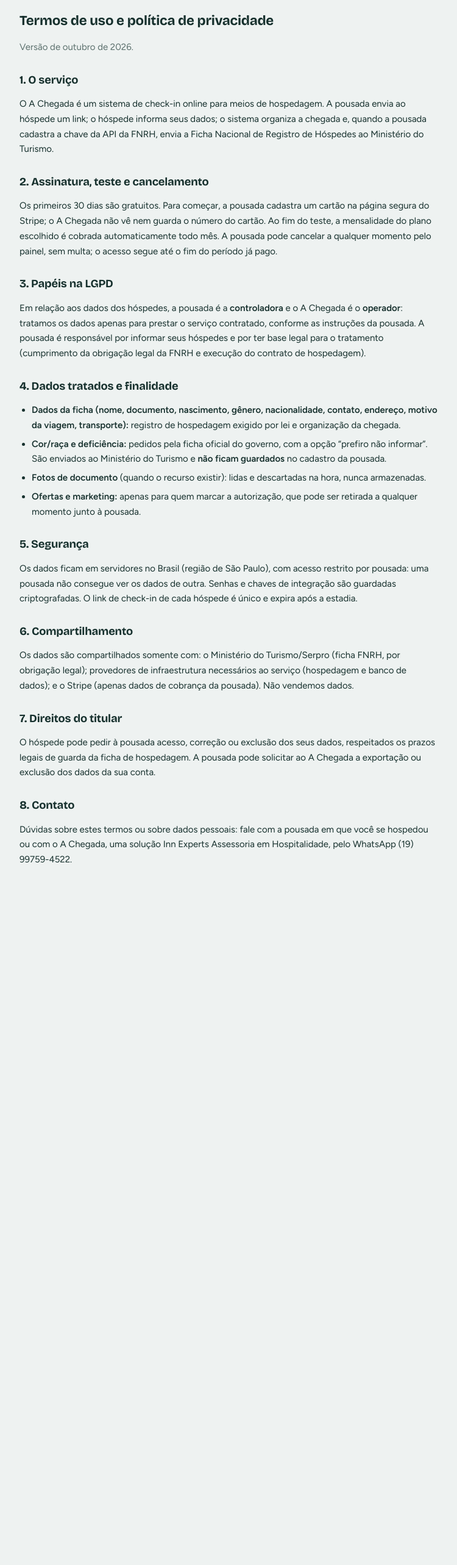
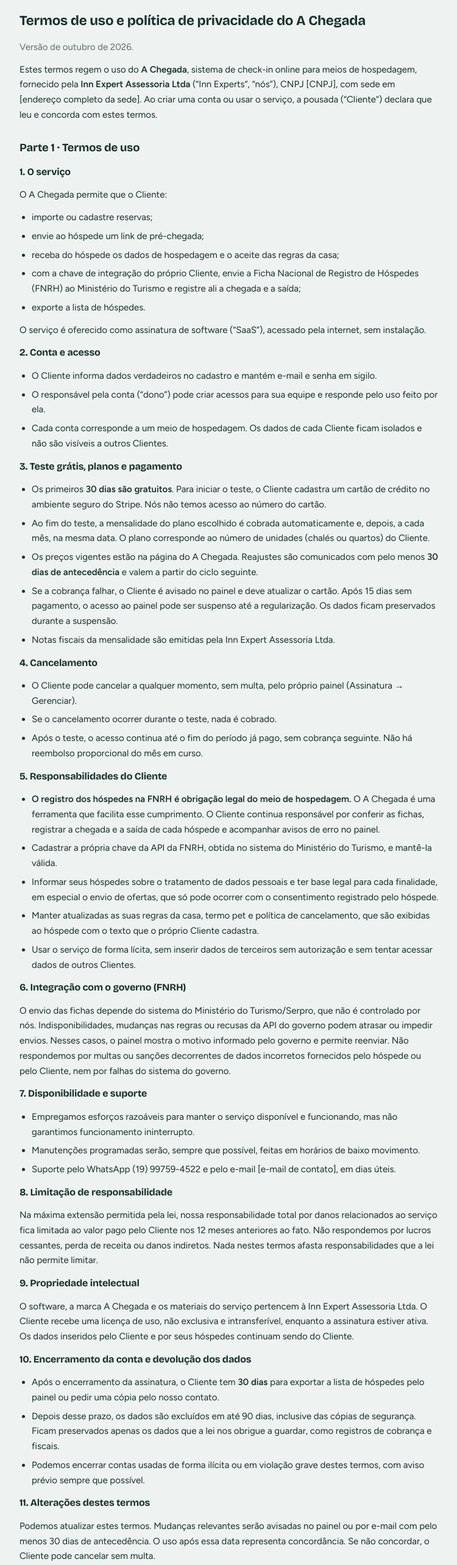
Before and after one commit to Marealarme/achegada, a Next.js app: page /termos in a window 1280 px wide. Shown: the top 2566 px of the page at 61% size, without its empty margins (264-1014 px from the left). Before the commit the page ends 1470 px from the top, so only its background shows below. Built offline with nearby package versions, Linux system fonts and the light colour scheme; no server answers.

Commit message:
Termos de uso e política de privacidade completos (Inn Expert, LGPD)
Co-Authored-By: Claude Opus 5.5 <noreply@anthropic.com>
Claude-Session: https://claude.ai/code/session_019BUNZHfX1A6WaNXV2RR96x

```diff
--- a/src/app/termos/page.tsx
+++ b/src/app/termos/page.tsx
@@ -1,41 +1,199 @@
 import type { Metadata } from "next";
 
-export const metadata: Metadata = { title: "Termos de uso e privacidade" };
+export const metadata: Metadata = { title: "Termos de uso e política de privacidade" };
+
+// Dados da empresa: complete os campos entre colchetes antes da primeira venda.
+const EMPRESA = "Inn Expert Assessoria Ltda";
+const MARCA = "Inn Experts";
+const CNPJ = "[CNPJ]";
+const ENDERECO = "[endereço completo da sede]";
+const EMAIL = "[e-mail de contato]";
+const WHATS = "(19) 99759-4522";
+const ENCARREGADO = "[nome do encarregado de dados]";
+const FORO = "[cidade/UF da sede]";
 
 export default function Termos() {
   return (
     <main className="wrap texto">
-      <h1>Termos de uso e política de privacidade</h1>
+      <h1>Termos de uso e política de privacidade do A Chegada</h1>
       <p className="muted">Versão de outubro de 2026.</p>
+      <p>
+        Estes termos regem o uso do <b>A Chegada</b>, sistema de check-in online para meios de hospedagem, fornecido pela{" "}
+        <b>{EMPRESA}</b> (“{MARCA}”, “nós”), CNPJ {CNPJ}, com sede em {ENDERECO}. Ao criar uma conta ou usar o serviço, a pousada
+        (“Cliente”) declara que leu e concorda com estes termos.
+      </p>
 
-      <h2>1. O serviço</h2>
-      <p>O A Chegada é um sistema de check-in online para meios de hospedagem. A pousada envia ao hóspede um link; o hóspede informa seus dados; o sistema organiza a chegada e, quando a pousada cadastra a chave da API da FNRH, envia a Ficha Nacional de Registro de Hóspedes ao Ministério do Turismo.</p>
+      <h2>Parte 1 · Termos de uso</h2>
 
-      <h2>2. Assinatura, teste e cancelamento</h2>
-      <p>Os primeiros 30 dias são gratuitos. Para começar, a pousada cadastra um cartão na página segura do Stripe; o A Chegada não vê nem guarda o número do cartão. Ao fim do teste, a mensalidade do plano escolhido é cobrada automaticamente todo mês. A pousada pode cancelar a qualquer momento pelo painel, sem multa; o acesso segue até o fim do período já pago.</p>
+      <h3>1. O serviço</h3>
+      <p>O A Chegada permite que o Cliente:</p>
+      <ul>
+        <li>importe ou cadastre reservas;</li>
+        <li>envie ao hóspede um link de pré-chegada;</li>
+        <li>receba do hóspede os dados de hospedagem e o aceite das regras da casa;</li>
+        <li>com a chave de integração do próprio Cliente, envie a Ficha Nacional de Registro de Hóspedes (FNRH) ao Ministério do Turismo e registre ali a chegada e a saída;</li>
+        <li>exporte a lista de hóspedes.</li>
+      </ul>
+      <p>O serviço é oferecido como assinatura de software (“SaaS”), acessado pela internet, sem instalação.</p>
 
-      <h2>3. Papéis na LGPD</h2>
-      <p>Em relação aos dados dos hóspedes, a pousada é a <b>controladora</b> e o A Chegada é o <b>operador</b>: tratamos os dados apenas para prestar o serviço contratado, conforme as instruções da pousada. A pousada é responsável por informar seus hóspedes e por ter base legal para o tratamento (cumprimento da obrigação legal da FNRH e execução do contrato de hospedagem).</p>
-
-      <h2>4. Dados tratados e finalidade</h2>
+      <h3>2. Conta e acesso</h3>
       <ul>
-        <li><b>Dados da ficha (nome, documento, nascimento, gênero, nacionalidade, contato, endereço, motivo da viagem, transporte):</b> registro de hospedagem exigido por lei e organização da chegada.</li>
-        <li><b>Cor/raça e deficiência:</b> pedidos pela ficha oficial do governo, com a opção “prefiro não informar”. São enviados ao Ministério do Turismo e <b>não ficam guardados</b> no cadastro da pousada.</li>
-        <li><b>Fotos de documento</b> (quando o recurso existir): lidas e descartadas na hora, nunca armazenadas.</li>
-        <li><b>Ofertas e marketing:</b> apenas para quem marcar a autorização, que pode ser retirada a qualquer momento junto à pousada.</li>
+        <li>O Cliente informa dados verdadeiros no cadastro e mantém e-mail e senha em sigilo.</li>
+        <li>O responsável pela conta (“dono”) pode criar acessos para sua equipe e responde pelo uso feito por ela.</li>
+        <li>Cada conta corresponde a um meio de hospedagem. Os dados de cada Cliente ficam isolados e não são visíveis a outros Clientes.</li>
       </ul>
 
-      <h2>5. Segurança</h2>
-      <p>Os dados ficam em servidores no Brasil (região de São Paulo), com acesso restrito por pousada: uma pousada não consegue ver os dados de outra. Senhas e chaves de integração são guardadas criptografadas. O link de check-in de cada hóspede é único e expira após a estadia.</p>
+      <h3>3. Teste grátis, planos e pagamento</h3>
+      <ul>
+        <li>Os primeiros <b>30 dias são gratuitos</b>. Para iniciar o teste, o Cliente cadastra um cartão de crédito no ambiente seguro do Stripe. Nós não temos acesso ao número do cartão.</li>
+        <li>Ao fim do teste, a mensalidade do plano escolhido é cobrada automaticamente e, depois, a cada mês, na mesma data. O plano corresponde ao número de unidades (chalés ou quartos) do Cliente.</li>
+        <li>Os preços vigentes estão na página do A Chegada. Reajustes são comunicados com pelo menos <b>30 dias de antecedência</b> e valem a partir do ciclo seguinte.</li>
+        <li>Se a cobrança falhar, o Cliente é avisado no painel e deve atualizar o cartão. Após 15 dias sem pagamento, o acesso ao painel pode ser suspenso até a regularização. Os dados ficam preservados durante a suspensão.</li>
+        <li>Notas fiscais da mensalidade são emitidas pela {EMPRESA}.</li>
+      </ul>
 
-      <h2>6. Compartilhamento</h2>
-      <p>Os dados são compartilhados somente com: o Ministério do Turismo/Serpro (ficha FNRH, por obrigação legal); provedores de infraestrutura necessários ao serviço (hospedagem e banco de dados); e o Stripe (apenas dados de cobrança da pousada). Não vendemos dados.</p>
+      <h3>4. Cancelamento</h3>
+      <ul>
+        <li>O Cliente pode cancelar a qualquer momento, sem multa, pelo próprio painel (Assinatura → Gerenciar).</li>
+        <li>Se o cancelamento ocorrer durante o teste, nada é cobrado.</li>
+        <li>Após o teste, o acesso continua até o fim do período já pago, sem cobrança seguinte. Não há reembolso proporcional do mês em curso.</li>
+      </ul>
 
-      <h2>7. Direitos do titular</h2>
-      <p>O hóspede pode pedir à pousada acesso, correção ou exclusão dos seus dados, respeitados os prazos legais de guarda da ficha de hospedagem. A pousada pode solicitar ao A Chegada a exportação ou exclusão dos dados da sua conta.</p>
+      <h3>5. Responsabilidades do Cliente</h3>
+      <ul>
+        <li><b>O registro dos hóspedes na FNRH é obrigação legal do meio de hospedagem.</b> O A Chegada é uma ferramenta que facilita esse cumprimento. O Cliente continua responsável por conferir as fichas, registrar a chegada e a saída de cada hóspede e acompanhar avisos de erro no painel.</li>
+        <li>Cadastrar a própria chave da API da FNRH, obtida no sistema do Ministério do Turismo, e mantê-la válida.</li>
+        <li>Informar seus hóspedes sobre o tratamento de dados pessoais e ter base legal para cada finalidade, em especial o envio de ofertas, que só pode ocorrer com o consentimento registrado pelo hóspede.</li>
+        <li>Manter atualizadas as suas regras da casa, termo pet e política de cancelamento, que são exibidas ao hóspede com o texto que o próprio Cliente cadastra.</li>
+        <li>Usar o serviço de forma lícita, sem inserir dados de terceiros sem autorização e sem tentar acessar dados de outros Clientes.</li>
+      </ul>
 
-      <h2>8. Contato</h2>
-      <p>Dúvidas sobre estes termos ou sobre dados pessoais: fale com a pousada em que você se hospedou ou com o A Chegada, uma solução Inn Experts Assessoria em Hospitalidade, pelo WhatsApp (19) 99759-4522.</p>
+      <h3>6. Integração com o governo (FNRH)</h3>
+      <p>
+        O envio das fichas depende do sistema do Ministério do Turismo/Serpro, que não é controlado por nós. Indisponibilidades, mudanças nas regras ou recusas da API
+        do governo podem atrasar ou impedir envios. Nesses casos, o painel mostra o motivo informado pelo governo e permite reenviar. Não respondemos por multas ou
+        sanções decorrentes de dados incorretos fornecidos pelo hóspede ou pelo Cliente, nem por falhas do sistema do governo.
+      </p>
+
+      <h3>7. Disponibilidade e suporte</h3>
+      <ul>
+        <li>Empregamos esforços razoáveis para manter o serviço disponível e funcionando, mas não garantimos funcionamento ininterrupto.</li>
+        <li>Manutenções programadas serão, sempre que possível, feitas em horários de baixo movimento.</li>
+        <li>Suporte pelo WhatsApp {WHATS} e pelo e-mail {EMAIL}, em dias úteis.</li>
+      </ul>
+
+      <h3>8. Limitação de responsabilidade</h3>
+      <p>
+        Na máxima extensão permitida pela lei, nossa responsabilidade total por danos relacionados ao serviço fica limitada ao valor pago pelo Cliente nos 12 meses
+        anteriores ao fato. Não respondemos por lucros cessantes, perda de receita ou danos indiretos. Nada nestes termos afasta responsabilidades que a lei não permite limitar.
+      </p>
+
+      <h3>9. Propriedade intelectual</h3>
+      <p>
+        O software, a marca A Chegada e os materiais do serviço pertencem à {EMPRESA}. O Cliente recebe uma licença de uso, não exclusiva e intransferível, enquanto
+        a assinatura estiver ativa. Os dados inseridos pelo Cliente e por seus hóspedes continuam sendo do Cliente.
+      </p>
+
+      <h3>10. Encerramento da conta e devolução dos dados</h3>
+      <ul>
+        <li>Após o encerramento da assinatura, o Cliente tem <b>30 dias</b> para exportar a lista de hóspedes pelo painel ou pedir uma cópia pelo nosso contato.</li>
+        <li>Depois desse prazo, os dados são excluídos em até 90 dias, inclusive das cópias de segurança. Ficam preservados apenas os dados que a lei nos obrigue a guardar, como registros de cobrança e fiscais.</li>
+        <li>Podemos encerrar contas usadas de forma ilícita ou em violação grave destes termos, com aviso prévio sempre que possível.</li>
+      </ul>
+
+      <h3>11. Alterações destes termos</h3>
+      <p>
+        Podemos atualizar estes termos. Mudanças relevantes serão avisadas no painel ou por e-mail com pelo menos 30 dias de antecedência. O uso após essa data
+        representa concordância. Se não concordar, o Cliente pode cancelar sem multa.
+      </p>
+
+      <h3>12. Lei e foro</h3>
+      <p>Estes termos seguem as leis brasileiras. Fica eleito o foro da comarca de {FORO} para resolver eventuais controvérsias.</p>
+
+      <h2>Parte 2 · Política de privacidade (LGPD)</h2>
+
+      <h3>13. Quem é responsável por quais dados</h3>
+      <ul>
+        <li><b>Dados dos hóspedes:</b> o meio de hospedagem (Cliente) é o <b>controlador</b>. A {EMPRESA} é <b>operadora</b>, ou seja, trata esses dados apenas para prestar o serviço, conforme as instruções do Cliente e esta política.</li>
+        <li><b>Dados do Cliente e da sua equipe</b> (cadastro, acesso e cobrança): a {EMPRESA} é <b>controladora</b>.</li>
+      </ul>
+
+      <h3>14. Dados tratados</h3>
+      <p><b>Hóspedes e acompanhantes:</b></p>
+      <ul>
+        <li>nome, CPF ou passaporte, data de nascimento, gênero e nacionalidade;</li>
+        <li>e-mail, telefone e endereço;</li>
+        <li>motivo da viagem e meio de transporte;</li>
+        <li>horário previsto de chegada, placa do veículo e dados do pet;</li>
+        <li>aceite das regras e, quando dado, o consentimento para receber ofertas.</li>
+      </ul>
+      <p>
+        <b>Cor/raça e deficiência</b> são pedidas pela ficha oficial do governo, sempre com a opção “prefiro não informar”. Elas são enviadas ao Ministério do Turismo
+        e <b>apagadas logo após o envio</b>. Não ficam no cadastro do Cliente.
+      </p>
+      <p><b>Cliente e equipe:</b> nome, e-mail, função, dados da pousada, histórico de assinatura e dados técnicos de acesso (data, hora e endereço IP).</p>
+      <p>
+        <b>Cobrança:</b> os dados do cartão são tratados diretamente pelo Stripe. Nós recebemos apenas a situação da assinatura (teste, ativa, pendente ou cancelada).
+      </p>
+
+      <h3>15. Finalidades e bases legais</h3>
+      <ul>
+        <li><b>Registro de hóspedes na FNRH:</b> cumprimento de obrigação legal do meio de hospedagem (LGPD, art. 7º, II, e art. 11, II, “a”, para os dados sensíveis).</li>
+        <li><b>Organização da chegada</b> (horário, placa, pet, regras): execução do contrato de hospedagem entre hóspede e Cliente (art. 7º, V).</li>
+        <li><b>Envio de ofertas pelo Cliente:</b> somente com consentimento do hóspede, que pode retirá-lo a qualquer momento junto ao Cliente (art. 7º, I).</li>
+        <li><b>Conta, cobrança e suporte do Cliente:</b> execução do contrato de assinatura (art. 7º, V).</li>
+        <li><b>Segurança, prevenção a fraudes e registros de acesso:</b> legítimo interesse e cumprimento do Marco Civil da Internet (art. 7º, II e IX).</li>
+      </ul>
+
+      <h3>16. Com quem compartilhamos</h3>
+      <ul>
+        <li><b>Ministério do Turismo / Serpro:</b> fichas FNRH, por obrigação legal.</li>
+        <li><b>Supabase:</b> banco de dados, com servidores em São Paulo (Brasil).</li>
+        <li><b>Vercel:</b> hospedagem da aplicação, com processamento principal em São Paulo.</li>
+        <li><b>Stripe:</b> cobrança das assinaturas.</li>
+        <li><b>Resend:</b> envio de e-mails de acesso, como a recuperação de senha.</li>
+      </ul>
+      <p>
+        Alguns desses fornecedores podem processar dados fora do Brasil. Nesses casos, a transferência internacional ocorre com garantias contratuais compatíveis
+        com a LGPD (art. 33). Não vendemos dados pessoais nem os usamos para publicidade própria.
+      </p>
+
+      <h3>17. Segurança</h3>
+      <ul>
+        <li>Comunicação criptografada (HTTPS).</li>
+        <li>Separação dos dados de cada Cliente por regras de segurança no próprio banco de dados.</li>
+        <li>Senhas e chaves de integração guardadas com criptografia.</li>
+        <li>Acesso interno restrito ao necessário.</li>
+        <li>Cópias de segurança diárias, guardadas por 7 dias.</li>
+        <li>O link de check-in de cada hóspede é único e deixa de funcionar após a estadia ou o cancelamento da reserva.</li>
+      </ul>
+
+      <h3>18. Retenção</h3>
+      <p>
+        Os dados dos hóspedes ficam guardados enquanto o Cliente mantiver a assinatura, ou até que ele peça a exclusão, observados os prazos legais de guarda dos
+        registros de hospedagem, que são de responsabilidade do Cliente. Após o encerramento, vale o item 10.
+      </p>
+
+      <h3>19. Direitos dos titulares</h3>
+      <p>
+        O hóspede pode pedir confirmação, acesso, correção, anonimização, portabilidade, exclusão ou informações sobre compartilhamento (LGPD, art. 18). Como o
+        Cliente é o controlador, esses pedidos devem ser feitos diretamente à pousada. Se chegarem até nós, encaminhamos ao Cliente e o ajudamos a responder.
+        Para dados do próprio Cliente e da sua equipe, os pedidos são feitos pelos nossos canais.
+      </p>
+
+      <h3>20. Incidentes de segurança</h3>
+      <p>
+        Em caso de incidente que possa afetar dados pessoais, avisaremos os Clientes afetados em até 48 horas da confirmação, com as informações disponíveis,
+        para que possam cumprir suas obrigações perante a ANPD e os titulares.
+      </p>
+
+      <h3>21. Cookies</h3>
+      <p>Usamos apenas cookies essenciais, para manter a equipe logada no painel. Não usamos cookies de publicidade.</p>
+
+      <h3>22. Encarregado de dados e contato</h3>
+      <p>
+        Encarregado (DPO): {ENCARREGADO} · e-mail {EMAIL} · WhatsApp {WHATS}. {EMPRESA}, CNPJ {CNPJ}, {ENDERECO}.
+      </p>
     </main>
   );
 }
```
